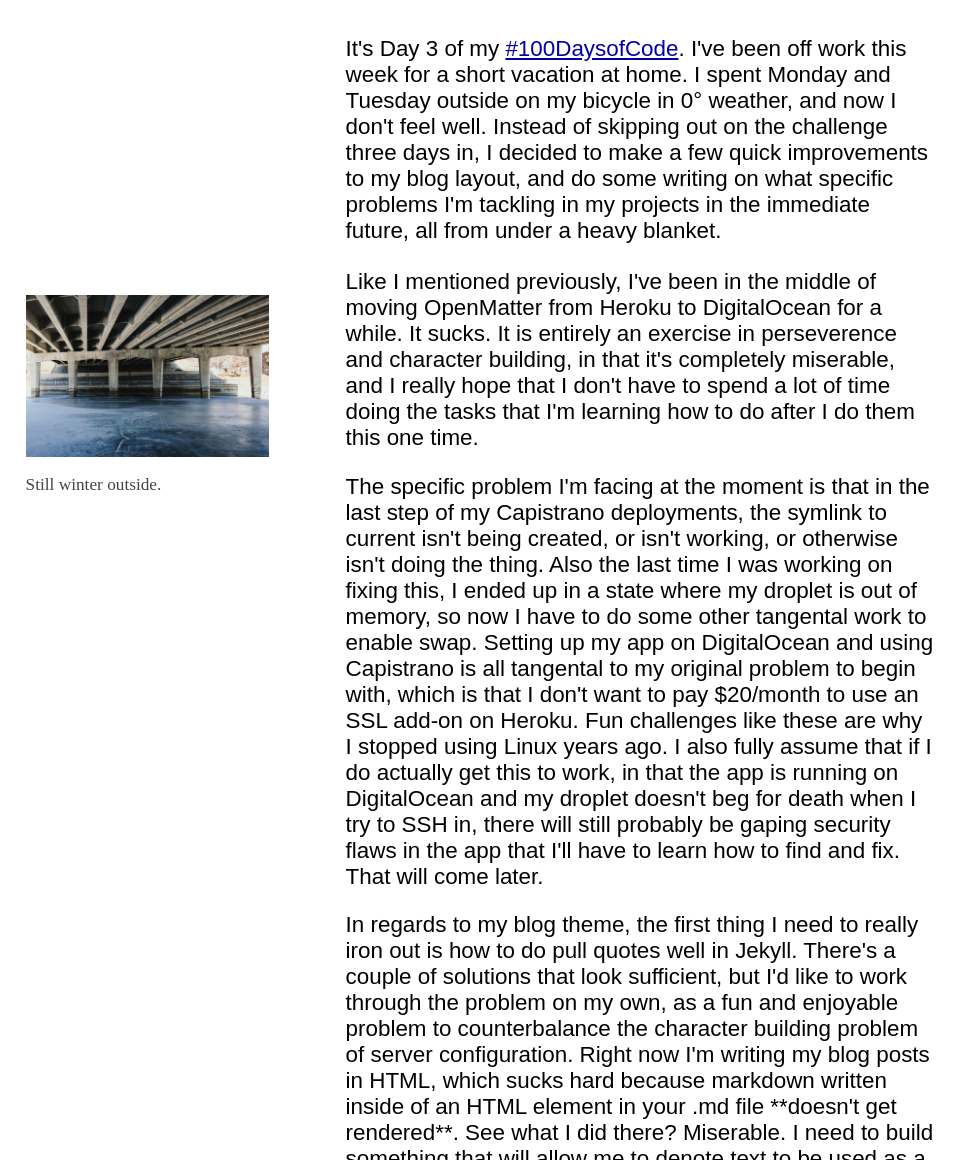
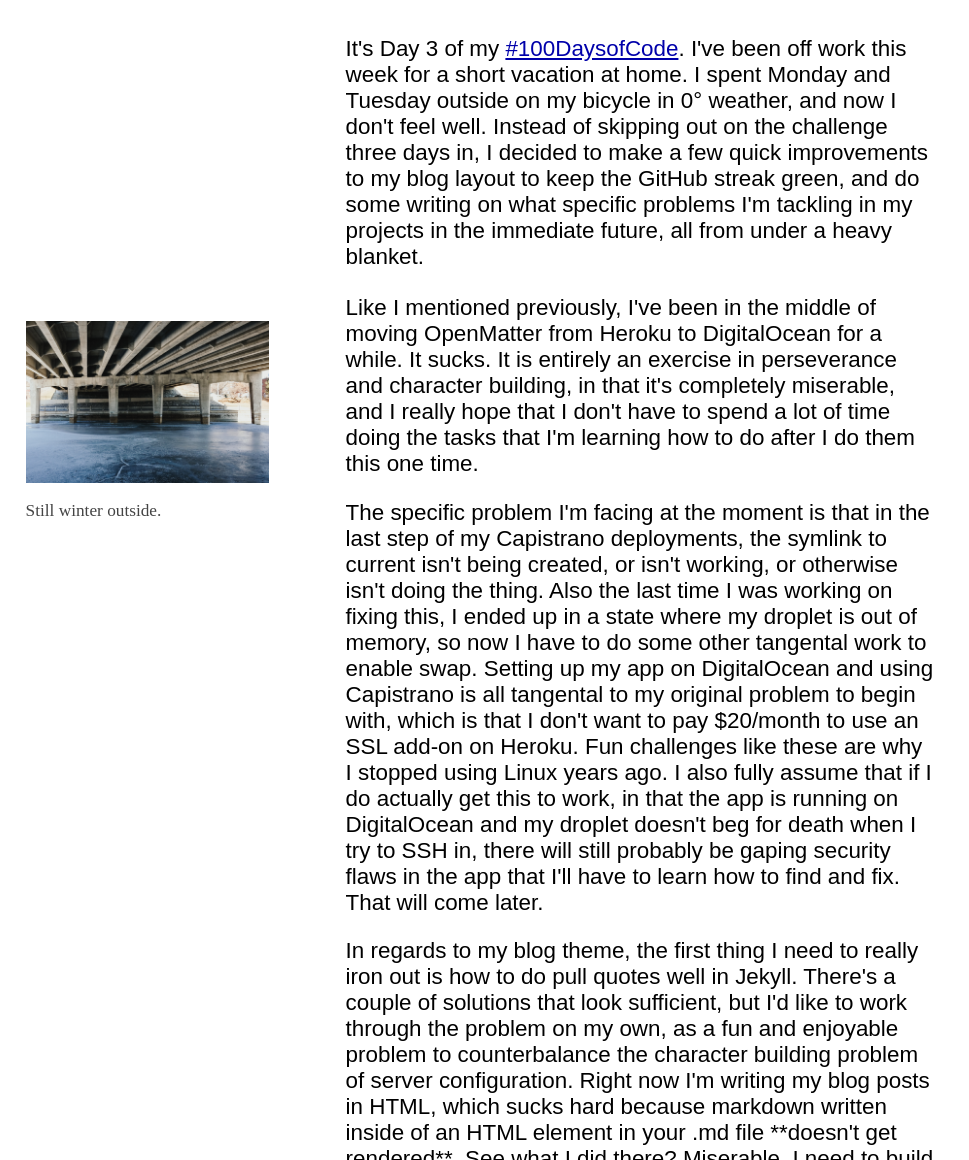
Before and after one commit to funionnn/funionnn.github.io, a Jekyll site: the page built from _posts/2015-04-08-day-3.md, in a window 1280 px wide and 1400 px high. Shown: the part 240-1400 px from the top of the window, without its empty margins (0-969 px from the left). Built offline with Jekyll 4.4.1, drawn with Linux system fonts in a browser that asks for light colours; Markdown is read by kramdown in place of the engine named in the settings; some of the changed text lies outside the part shown.

Commit message:
spelling

```diff
--- a/_posts/2015-04-08-day-3.md
+++ b/_posts/2015-04-08-day-3.md
@@ -16,7 +16,7 @@
 
 <div class="center">
   <p>
-    It's Day 3 of my <a href="http://lydia.cool/2015/04/06/the-100-day-project/">#100DaysofCode</a>. I've been off work this week for a short vacation at home. I spent Monday and Tuesday outside on my bicycle in 0&deg; weather, and now I don't feel well. Instead of skipping out on the challenge three days in, I decided to make a few quick improvements to my blog layout, and do some writing on what specific problems I'm tackling in my projects in the immediate future, all from under a heavy blanket.
+    It's Day 3 of my <a href="http://lydia.cool/2015/04/06/the-100-day-project/">#100DaysofCode</a>. I've been off work this week for a short vacation at home. I spent Monday and Tuesday outside on my bicycle in 0&deg; weather, and now I don't feel well. Instead of skipping out on the challenge three days in, I decided to make a few quick improvements to my blog layout to keep the GitHub streak green, and do some writing on what specific problems I'm tackling in my projects in the immediate future, all from under a heavy blanket.
   </p>
 </div>
 <div class="pull-left">
@@ -25,7 +25,7 @@
 </div>
 <div class="center">
   <p>
-    Like I mentioned previously, I've been in the middle of moving OpenMatter from Heroku to DigitalOcean for a while. It sucks. It is entirely an exercise in perseverence and character building, in that it's completely miserable, and I really hope that I don't have to spend a lot of time doing the tasks that I'm learning how to do after I do them this one time.
+    Like I mentioned previously, I've been in the middle of moving OpenMatter from Heroku to DigitalOcean for a while. It sucks. It is entirely an exercise in perseverance and character building, in that it's completely miserable, and I really hope that I don't have to spend a lot of time doing the tasks that I'm learning how to do after I do them this one time.
   </p>
   <p>
     The specific problem I'm facing at the moment is that in the last step of my Capistrano deployments, the symlink to current isn't being created, or isn't working, or otherwise isn't doing the thing. Also the last time I was working on fixing this, I ended up in a state where my droplet is out of memory, so now I have to do some other tangental work to enable swap. Setting up my app on DigitalOcean and using Capistrano is all tangental to my original problem to begin with, which is that I don't want to pay $20/month to use an SSL add-on on Heroku. Fun challenges like these are why I stopped using Linux years ago. I also fully assume that if I do actually get this to work, in that the app is running on DigitalOcean and my droplet doesn't beg for death when I try to SSH in, there will still probably be gaping security flaws in the app that I'll have to learn how to find and fix. That will come later.
@@ -34,7 +34,7 @@
     In regards to my blog theme, the first thing I need to really iron out is how to do pull quotes well in Jekyll. There's a couple of solutions that look sufficient, but I'd like to work through the problem on my own, as a fun and enjoyable problem to counterbalance the character building problem of server configuration. Right now I'm writing my blog posts in HTML, which sucks hard because markdown written inside of an HTML element in your .md file **doesn't get rendered**. See what I did there? Miserable. I need to build something that will allow me to denote text to be used as a pull quote, without having to structure my entire blog post with HTML.
   </p>
   <p>
-    I'm also essentially working on two different projects in this blog theme - I'm working on a Jekyll theme, and I'm workign on <i>my</i> blog theme. I've been working on the theme directly on my <a href="https://github.com/funionnn/funionnn.github.io">GitHub page</a>, so at some point I'll have to extract the theme out into its own repository.
+    I'm also essentially working on two different projects in this blog theme - I'm working on a Jekyll theme, and I'm working on <i>my</i> blog theme. I've been working on the theme directly on my <a href="https://github.com/funionnn/funionnn.github.io">GitHub page</a>, so at some point I'll have to extract the theme out into its own repository.
   </p>
   <p>
 
```
